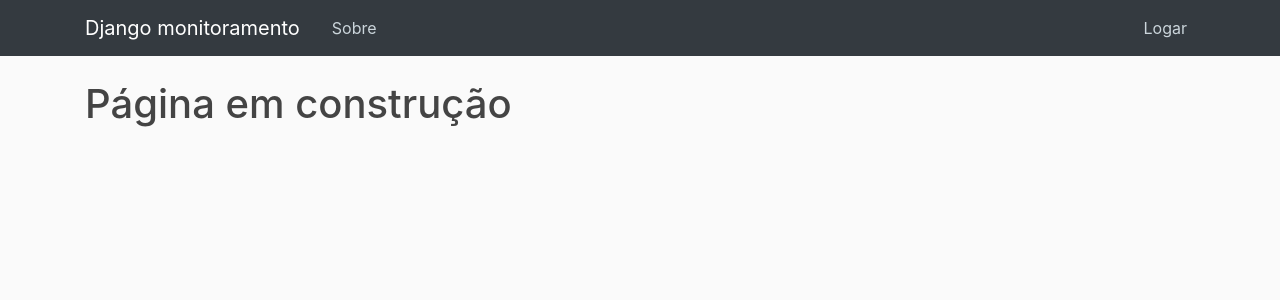
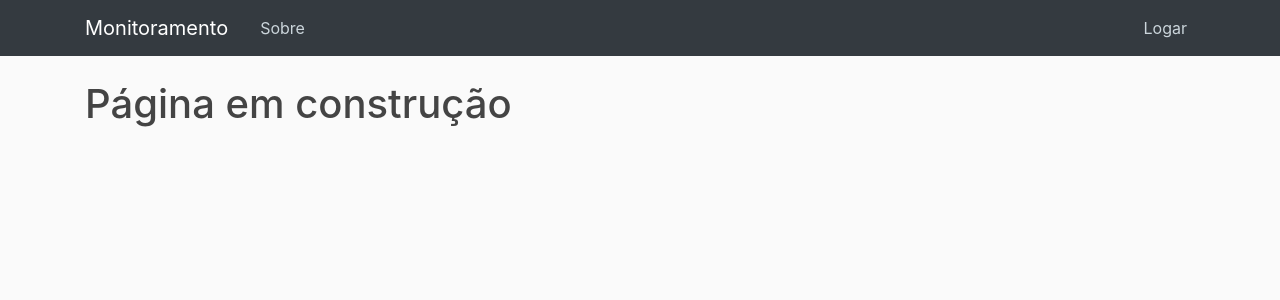
Before and after one commit to RobertoHigor/TCC---Django-framework, a Django app: page / in a window 1280 px wide. Shown: the top 300 px of the page. Run offline with Django 3.2, Linux system fonts and the light colour scheme; some libraries are stand-ins or nearby versions.

Commit message:
Alterado o título do template base

```diff
--- a/TccRobertoWeb/monitoramento/templates/monitoramento/base.html
+++ b/TccRobertoWeb/monitoramento/templates/monitoramento/base.html
@@ -13,17 +13,18 @@
 
     <link rel="stylesheet" type="text/css" href="{% static 'monitoramento/main.css' %}">
 
+    <!-- Se a página tiver um título, colocar ele após o título base. Senão, apenas utilizar o título base-->
     {% if title %}
-        <title>Django monitoramento - {{ title }}</title>
+        <title>Monitoramento - {{ title }}</title>
     {% else %}
-        <title>Django monitoramento</title>
+        <title>Monitoramento</title>
     {% endif %}
 </head>
 <body>
     <header class="site-header">
             <nav class="navbar navbar-expand-md navbar-dark bg-dark fixed-top">
                 <div class="container">
-                <a class="navbar-brand mr-4" href="{% url 'inicio-registros' %}">Django monitoramento</a>
+                <a class="navbar-brand mr-4" href="{% url 'inicio-registros' %}">Monitoramento</a>
                 <button class="navbar-toggler" type="button" data-toggle="collapse" data-target="#navbarToggle" aria-controls="navbarToggle" aria-expanded="false" aria-label="Toggle navigation">
                 <span class="navbar-toggler-icon"></span>
                 </button>
@@ -52,7 +53,7 @@
                 </div>
             </nav>
         </header>
-    <!-- Criando um bloco que pode ser sobreescrito por quem herdar essa página -->
+    <!-- Criando um bloco chamado content que pode ser sobrescrito por quem herdar essa página -->
     <main role="main" class="container">
         <div class="row">
             <div class="col-md-8">
```
